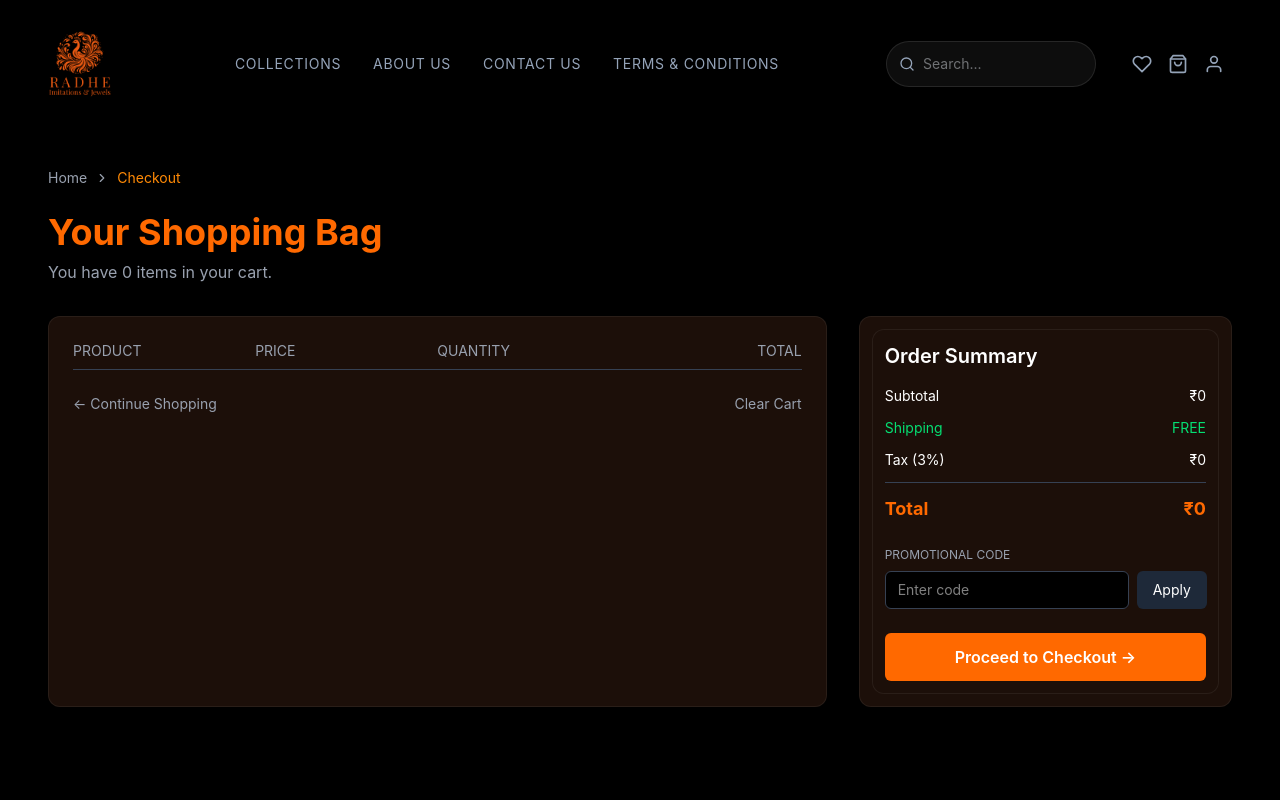
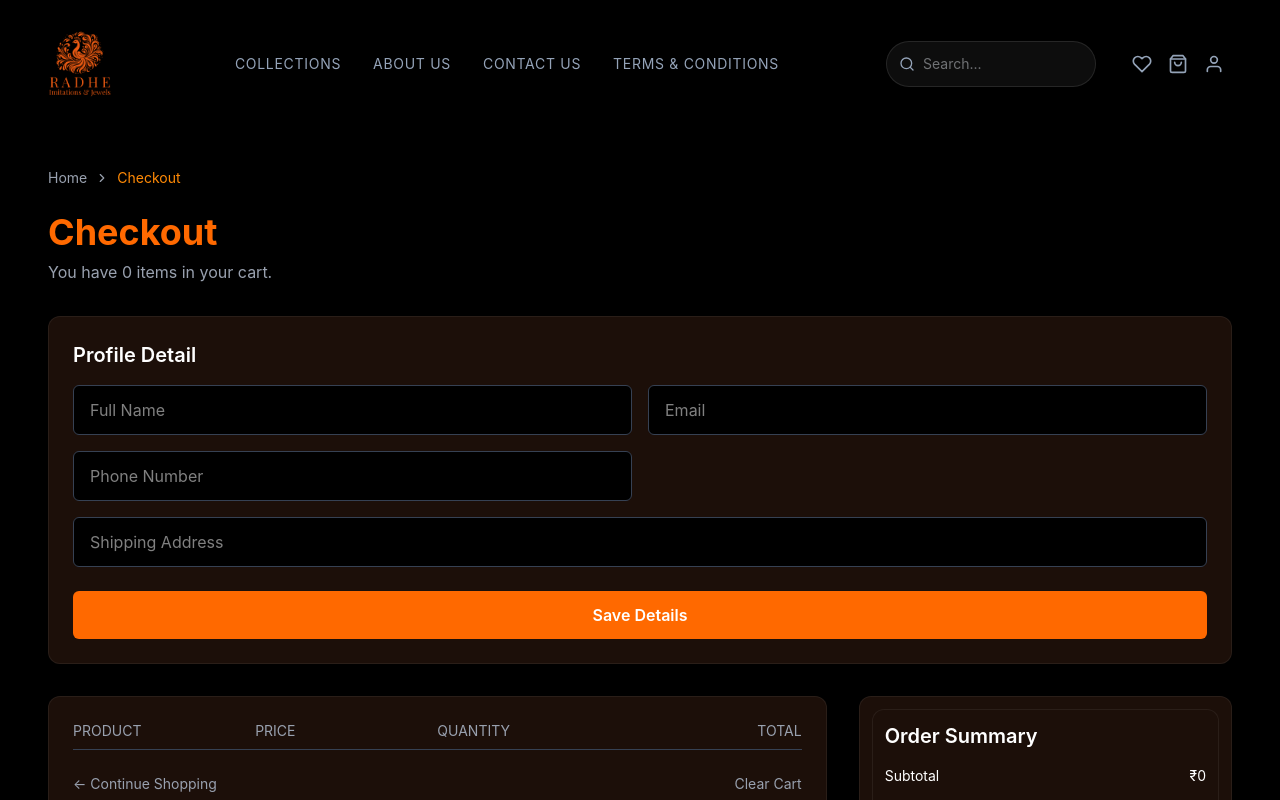
Before and after one commit to raj-undaviya/radheimitationsandjewels-frontend, a React (Vite) app: page /checkout in a window 1280 px wide. Shown: the top 800 px of the page. Built offline with nearby package versions, Linux system fonts and the light colour scheme.

Commit message:
add to cart problem solved and in checkout profile added

```diff
--- a/package.json
+++ b/package.json
@@ -18,7 +18,7 @@
     "react-calendar": "^6.0.1",
     "react-dom": "^19.2.0",
     "react-dropzone": "^15.0.0",
-    "react-hook-form": "^7.72.1",
+    "react-hook-form": "^7.73.1",
     "react-icons": "^5.6.0",
     "react-router-dom": "^7.13.1",
     "swiper": "^12.1.2"
--- a/src/components/Collections.jsx
+++ b/src/components/Collections.jsx
@@ -1,6 +1,7 @@
 import { FiHeart } from "react-icons/fi";
 import { useEffect, useState } from "react";
 import { getWishlist, updateWishlist, subscribe } from "../store/WishlistStore";
+import { addToCart } from "../store/CartStore";
 import Breadcrumb from "../components/Breadcrumb";
 import { useParams, useNavigate } from "react-router-dom";
 
@@ -71,26 +72,6 @@ export default function Collections() {
         return wishlist.some((item) => item.id === id);
     };
 
-    // ================= CART =================
-    const addToCart = (product) => {
-        const cart = JSON.parse(localStorage.getItem("cart")) || [];
-
-        const exists = cart.find((item) => item.id === product.id);
-
-        let updated;
-
-        if (exists) {
-            updated = cart.map((item) =>
-                item.id === product.id
-                    ? { ...item, qty: item.qty + 1 }
-                    : item
-            );
-        } else {
-            updated = [...cart, { ...product, qty: 1 }];
-        }
-
-        localStorage.setItem("cart", JSON.stringify(updated));
-    };
 
     // ================= FILTER =================
     let filteredProducts = products.filter((product) => {
--- a/src/components/Navbar.jsx
+++ b/src/components/Navbar.jsx
@@ -4,12 +4,19 @@ import logo from "../assets/Logo.png";
 import { NavLink } from "react-router-dom";
 import { useNavigate } from "react-router-dom";
 import { getWishlist, subscribe } from "../store/WishlistStore";
+import { getCart, subscribeCart } from "../store/CartStore";
 
 
 export default function Navbar() {
 
     const [wishlist, setWishlist] = useState(getWishlist());
-    const [cartItems, setCartItems] = useState([]);
+
+    const [cartItems, setCartItems] = useState(getCart());
+
+    useEffect(() => {
+        const unsubscribe = subscribeCart(setCartItems);
+        return () => unsubscribe();
+    }, []);
 
     const [menuOpen, setMenuOpen] = useState(false);
     const [searchOpen, setSearchOpen] = useState(false);
@@ -28,12 +35,6 @@ export default function Navbar() {
         const unsubscribe = subscribe(setWishlist);
         return () => unsubscribe();
     }, []);
-
-    useEffect(() => {
-        const unsubscribe = subscribe(setWishlist);
-        return () => unsubscribe();
-    }, []);
-
 
 
     return (
--- a/src/components/OrderSummary.jsx
+++ b/src/components/OrderSummary.jsx
@@ -60,6 +60,7 @@ export default function OrderSummary({ cartItems }) {
 
             {/* BUTTON */}
             <button
+                type="submit"
                 onClick={() => navigate("/checkout")}
                 className="w-full mt-6 bg-orange-500 py-3 rounded-md font-semibold hover:bg-orange-600 transition"
             >
--- a/src/pages/Cart.jsx
+++ b/src/pages/Cart.jsx
@@ -2,13 +2,17 @@ import { useEffect, useState } from "react";
 import Breadcrumb from "../components/Breadcrumb";
 import CartItems from "../components/CartItems";
 import OrderSummary from "../components/OrderSummary";
+import { getCart, subscribeCart } from "../store/CartStore";
+
 
 export default function Cart() {
     const [cartItems, setCartItems] = useState([]);
 
     useEffect(() => {
-        const storedCart = JSON.parse(localStorage.getItem("cart")) || [];
-        setCartItems(storedCart);
+        setCartItems(getCart());
+
+        const unsubscribe = subscribeCart(setCartItems);
+        return () => unsubscribe();
     }, []);
 
     const subtotal = cartItems.reduce((acc, item) => acc + item.price * item.qty, 0);
--- a/src/pages/Checkout.jsx
+++ b/src/pages/Checkout.jsx
@@ -2,23 +2,50 @@ import { useEffect, useState } from "react";
 import CartItems from "../components/CartItems";
 import OrderSummary from "../components/OrderSummary";
 import Breadcrumb from "../components/Breadcrumb";
+import { useForm } from "react-hook-form";
 
 export default function Checkout() {
 
+    // CART STATE
     const [cartItems, setCartItems] = useState([]);
 
-    // ✅ Load cart from localStorage
+    // REACT HOOK FORM
+    const {
+        register,
+        handleSubmit,
+        formState: { errors },
+        reset
+    } = useForm();
+
+    // LOAD CART
     useEffect(() => {
         const storedCart = JSON.parse(localStorage.getItem("cart")) || [];
         setCartItems(storedCart);
     }, []);
 
-    // ✅ Clear cart
+    // LOAD PROFILE
+    useEffect(() => {
+        const savedProfile = JSON.parse(localStorage.getItem("profile"));
+        if (savedProfile) {
+            reset(savedProfile);
+        }
+    }, [reset]);
+
+    // CLEAR CART
     const clearCart = () => {
         setCartItems([]);
         localStorage.setItem("cart", JSON.stringify([]));
+        window.dispatchEvent(new Event("cartUpdated"));
+    };
 
-        window.dispatchEvent(new Event("cartUpdated"));
+    // FORM SUBMIT
+    const onSubmit = (data) => {
+        console.log("User Details:", data);
+
+        // Save profile
+        localStorage.setItem("profile", JSON.stringify(data));
+
+        alert("Profile saved! Now you can proceed to payment.");
     };
 
     return (
@@ -27,13 +54,93 @@ export default function Checkout() {
             <Breadcrumb customLast="Checkout" />
 
             <h1 className="text-3xl md:text-4xl font-bold text-orange-500 mb-2">
-                Your Shopping Bag
+                Checkout
             </h1>
 
             <p className="text-gray-400 mb-8">
                 You have {cartItems.length} items in your cart.
             </p>
 
+            <div className="space-y-8">
+
+                {/* 🔥 PROFILE FORM */}
+                <form
+                    onSubmit={handleSubmit(onSubmit)}
+                    className="bg-[#1c0f09] rounded-xl p-6 border border-[#ffffff10]"
+                >
+                    <h2 className="text-xl font-semibold mb-4">Profile Detail</h2>
+
+                    <div className="grid md:grid-cols-2 gap-4">
+
+                        {/* NAME */}
+                        <div>
+                            <input
+                                type="text"
+                                placeholder="Full Name"
+                                {...register("name", { required: "Name is required" })}
+                                className="w-full px-4 py-3 bg-black border border-gray-700 rounded-md"
+                            />
+                            <p className="text-red-500 text-xs">{errors.name?.message}</p>
+                        </div>
+
+                        {/* EMAIL */}
+                        <div>
+                            <input
+                                type="email"
+                                placeholder="Email"
+                                {...register("email", {
+                                    required: "Email is required",
+                                    pattern: {
+                                        value: /\S+@\S+\.\S+/,
+                                        message: "Invalid email"
+                                    }
+                                })}
+                                className="w-full px-4 py-3 bg-black border border-gray-700 rounded-md"
+                            />
+                            <p className="text-red-500 text-xs">{errors.email?.message}</p>
+                        </div>
+
+                        {/* PHONE */}
+                        <div>
+                            <input
+                                type="text"
+                                placeholder="Phone Number"
+                                {...register("phone", {
+                                    required: "Phone is required",
+                                    minLength: {
+                                        value: 10,
+                                        message: "Minimum 10 digits"
+                                    }
+                                })}
+                                className="w-full px-4 py-3 bg-black border border-gray-700 rounded-md"
+                            />
+                            <p className="text-red-500 text-xs">{errors.phone?.message}</p>
+                        </div>
+
+                        {/* ADDRESS */}
+                        <div className="md:col-span-2">
+                            <input
+                                type="text"
+                                placeholder="Shipping Address"
+                                {...register("address", { required: "Address is required" })}
+                                className="w-full px-4 py-3 bg-black border border-gray-700 rounded-md"
+                            />
+                            <p className="text-red-500 text-xs">{errors.address?.message}</p>
+                        </div>
+
+                    </div>
+
+                    {/* ✅ SUBMIT BUTTON (IMPORTANT FIX) */}
+                    <button
+                        type="submit"
+                        className="w-full mt-6 bg-orange-500 py-3 rounded-md font-semibold hover:bg-orange-600 transition"
+                    >
+                        Save Details
+                    </button>
+
+                </form>
+
+                {/* 🔥 CART + SUMMARY */}
                 <div className="grid lg:grid-cols-3 gap-8">
 
                     {/* LEFT */}
@@ -46,7 +153,6 @@ export default function Checkout() {
                             <span className="text-right">TOTAL</span>
                         </div>
 
-                    {/* ✅ PASS PROPS */}
                         <CartItems cartItems={cartItems} setCartItems={setCartItems} />
 
                         <div className="flex justify-between mt-6 text-sm text-gray-400">
@@ -69,7 +175,10 @@ export default function Checkout() {
                     {/* RIGHT */}
                     <div className="bg-[#1c0f09] rounded-xl md:p-3 border border-[#ffffff10] h-fit">
 
+                        {/* 🔥 PASS BUTTON CONTROL */}
                         <OrderSummary cartItems={cartItems} />
+
+                    </div>
 
                 </div>
 
--- /dev/null
+++ b/src/store/CartStore.jsx
@@ -0,0 +1,59 @@
+let cart = JSON.parse(localStorage.getItem("cart")) || [];
+
+let listeners = [];
+
+export const getCart = () => cart;
+
+export const subscribeCart = (cb) => {
+    listeners.push(cb);
+    return () => {
+        listeners = listeners.filter((l) => l !== cb);
+    };
+};
+
+const notify = () => {
+    localStorage.setItem("cart", JSON.stringify(cart));
+    listeners.forEach((l) => l(cart));
+};
+
+// ADD
+export const addToCart = (product) => {
+    const existing = cart.find((item) => item.id === product.id);
+
+    if (existing) {
+        cart = cart.map((item) =>
+            item.id === product.id
+                ? { ...item, qty: item.qty + 1 }
+                : item
+        );
+    } else {
+        cart = [...cart, { ...product, qty: 1 }];
+    }
+
+    notify();
+};
+
+// REMOVE
+export const removeFromCart = (id) => {
+    cart = cart.filter((item) => item.id !== id);
+    notify();
+};
+
+// INCREASE
+export const increaseQty = (id) => {
+    cart = cart.map((item) =>
+        item.id === id ? { ...item, qty: item.qty + 1 } : item
+    );
+    notify();
+};
+
+// DECREASE
+export const decreaseQty = (id) => {
+    cart = cart
+        .map((item) =>
+            item.id === id ? { ...item, qty: item.qty - 1 } : item
+        )
+        .filter((item) => item.qty > 0);
+
+    notify();
+};
```
Also changed, not shown: src/components/CartItems.jsx (+11 -34 lines), 1 other file (tests, documents, lock files or other folders). Lines whose indentation alone changed are shown as unchanged.
